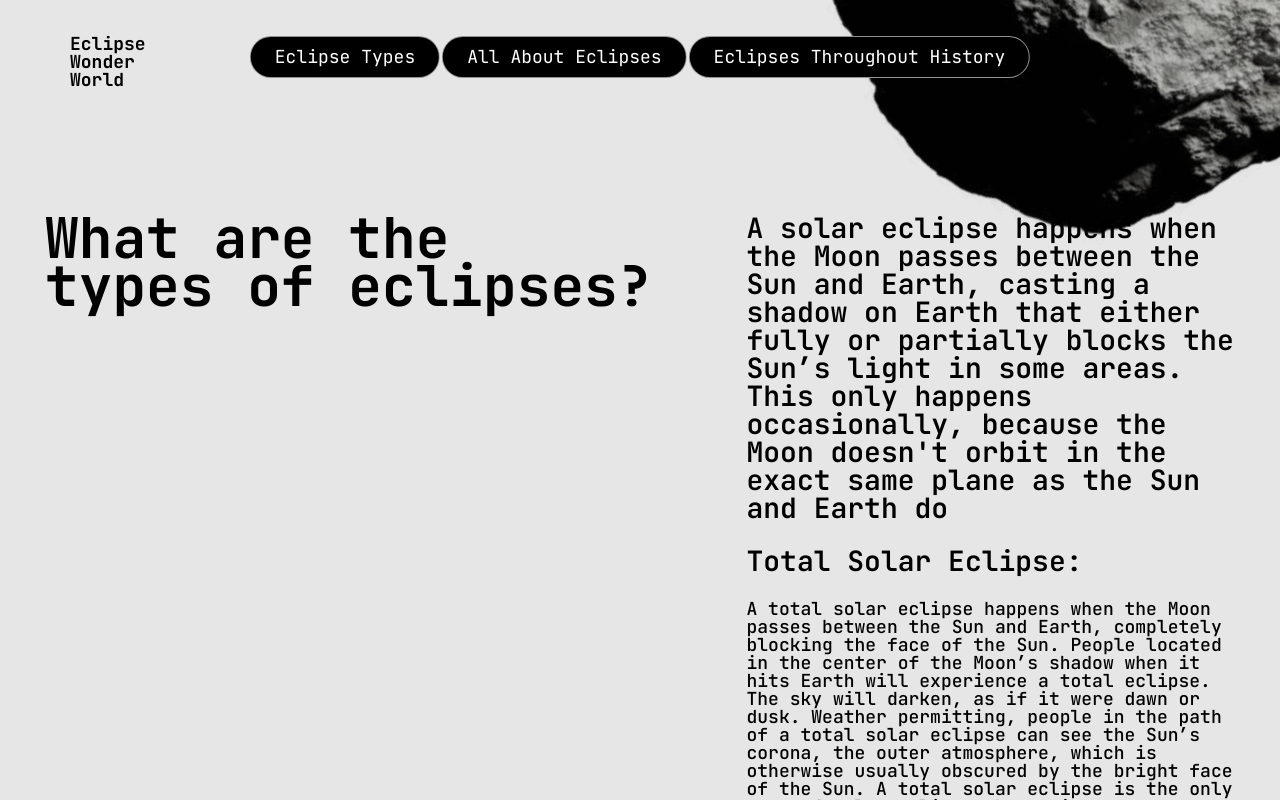
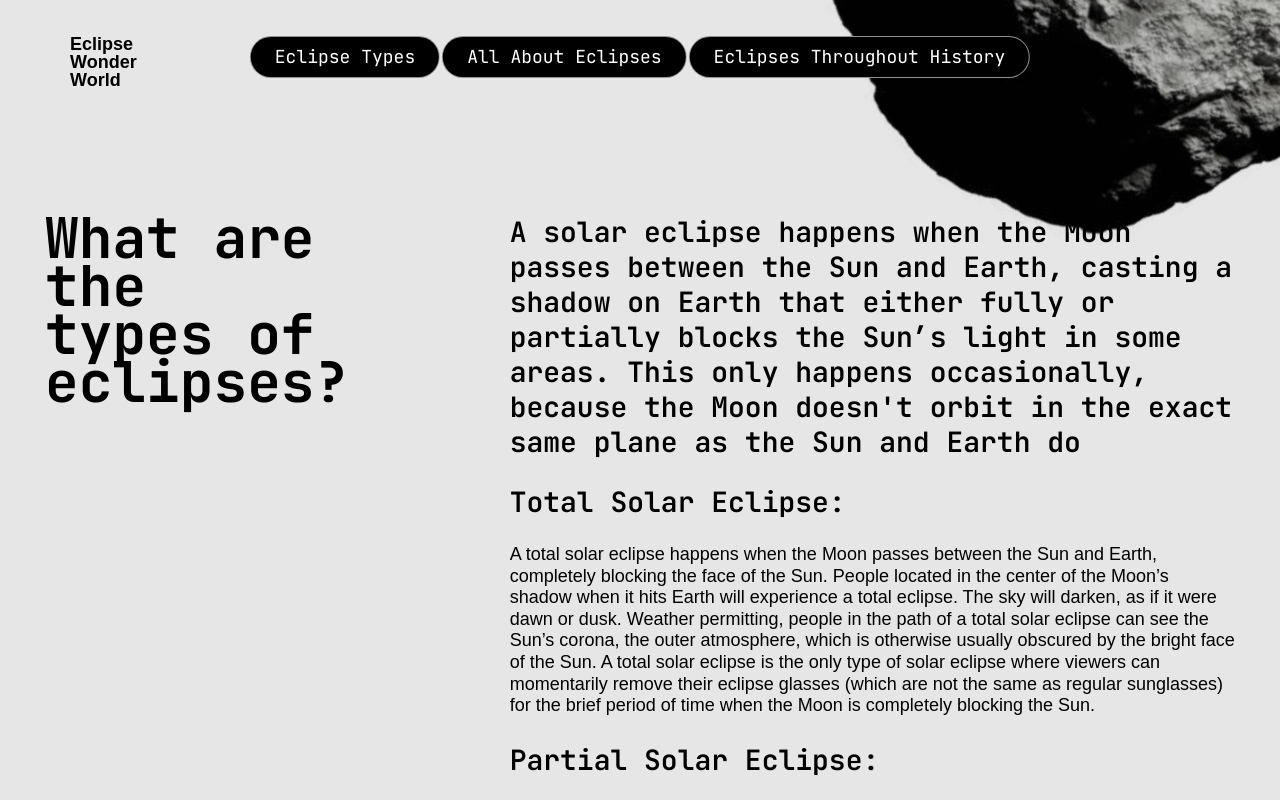
Before and after one commit to MOAZ-DEV/eclipsewonderworld, a React (Vite) app: page /eclipsewonderworld/eclipse_types in a window 1280 px wide. Built offline with nearby package versions, Linux system fonts and the light colour scheme.

Commit message:
:spaghetti:

```diff
--- a/src/assets/GlobleStyling/variables&fonts.scss
+++ b/src/assets/GlobleStyling/variables&fonts.scss
@@ -30,17 +30,17 @@
 
         text-transform: uppercase;
 
-        @include sc(600px) {
+        @include sc(1045px) {
                 font-size: 48px;
                 padding: 0 45px;
                 br {
                         display: none;
                 }
         }
-        @include sc(425px) {
-                font-size: 40px;
+        @include sc(565px) {
+                font-size: 35px;
                 br {
-                        display: unset;
+                        display: none;
                 }
         }
         @include sc(325px) {
@@ -72,7 +72,7 @@
 .HB24 {
         font-size: 24px;
         font-weight: 600;
-        line-height: 100%;
+        line-height: 125%;
 }
 .HB24,
 .HR24,
@@ -99,7 +99,7 @@
 .BM14 {
         font-size: 14px;
         font-weight: 500;
-        line-height: 100%;
+        line-height: 120%;
 }
 .BB14 {
         font-size: 14px;
@@ -111,6 +111,7 @@
 .BM14 {
         @include rsc(1200px) {
                 font-size: 18px;
+                font-family: sans-serif !important;
         }
 }
 .BM12 {
--- a/src/components/Footer.tsx
+++ b/src/components/Footer.tsx
@@ -3,10 +3,8 @@ import "./styling.scss";
 
 export const Footer = () => <footer>
     <div>
-        <h3 className="HB36">
-            This website made with team full with passion. Targeted to deliver knowledge to the young generation!
-
-        </h3>
+        <h3 className="HB24">
+            This website made with team full with passion. Targeted to deliver knowledge to the young generation!</h3>
         <div className="wrap">
             <div className="video">
                 <video src={lnv} autoPlay={true} playsInline={true} loop={true} ></video>
--- a/src/components/PNL.tsx
+++ b/src/components/PNL.tsx
@@ -1,8 +1,9 @@
 import "./styling.scss";
 export const PNL = () => <div className="pnlWrap">
     <h3 className="HB36">
-        Learn And Play. <br /> Explore Our Fun <br /> Games Now!</h3>
-
+        Play and Get know <br />
+        to Eclipse more <br />
+        than ever!</h3>
     <ul>
         <li><a href="https://mohammedhamdy102003.github.io/memorygame/">
             <svg width="13" height="14" viewBox="0 0 13 14" fill="none" xmlns="http://www.w3.org/2000/svg">
@@ -18,14 +19,14 @@ export const PNL = () => <div className="pnlWrap">
                 Eclipse word search </h5>
             <h6 className="BM12">
                 A game where kids are asked to find the hidden letters grid</h6></a></li>
-                <li><a href="/eclipsewonderworld/game/eclipse_matching">
+        <li><a href="/eclipsewonderworld/game/eclipse_matching">
             <svg width="13" height="14" viewBox="0 0 13 14" fill="none" xmlns="http://www.w3.org/2000/svg">
                 <path d="M0.5 13L12.5 1M12.5 1H1.5M12.5 1V11" stroke="black" /></svg>
             <h5 className="BB18">
                 Eclipse matching</h5>
             <h6 className="BM12">
                 A memory game where kids are shown a series of images and asked to match them up</h6></a></li>
-                <li><a href="https://mohammedhamdy102003.github.io/puzzle/">
+        <li><a href="https://mohammedhamdy102003.github.io/puzzle/">
             <svg width="13" height="14" viewBox="0 0 13 14" fill="none" xmlns="http://www.w3.org/2000/svg">
                 <path d="M0.5 13L12.5 1M12.5 1H1.5M12.5 1V11" stroke="black" /></svg>
             <h5 className="BB18">
--- a/src/components/styling.scss
+++ b/src/components/styling.scss
@@ -1,6 +1,8 @@
 @import "../assets/GlobleStyling/variables&fonts.scss", "../assets/GlobleStyling/mixins&autos.scss";
+
 nav {
     @include DFR;
+
     @include sc(890px) {
         display: flex;
         padding: 35px 12px;
@@ -8,8 +10,6 @@ nav {
         display: flex;
         padding: 35px 12px 0 12px;
         align-items: stretch;
-        gap: 10px;
-
         gap: 0px;
 
         width: calc(100vw - (12px * 2));
@@ -28,6 +28,7 @@ nav {
             }
         }
     }
+
     align-items: flex-start;
     position: relative;
 
@@ -36,12 +37,14 @@ nav {
 
     ul {
         @include DFR;
+
         @include sc(800px) {
             @include DFC;
             align-items: flex-end;
 
             min-width: 30%;
         }
+
         align-items: flex-start;
         gap: -10px;
 
@@ -73,6 +76,7 @@ nav {
         }
     }
 }
+
 footer {
     @include DFC;
     gap: 0px !important;
@@ -84,7 +88,8 @@ footer {
     color: #fff;
 
     * {
-    color: #fff ;
+        color: #fff;
+
         div .warp ul li a {
             color: #000 !important
         }
@@ -92,25 +97,34 @@ footer {
 
     div {
         @include DFR;
+
         @include sc(700px) {
             padding: 25px;
         }
+
         @include sc(400px) {
             padding: 25px 12px;
         }
+
         justify-content: space-between;
         align-items: flex-start;
 
         width: -webkit-fill-available;
-        padding: 45px;
+        padding: 75px;
+
+        h3 {
+
+        }
 
         &:last-child {
             @include sc(400px) {
                 flex-direction: column-reverse;
                 align-items: flex-start;
             }
+
             align-items: flex-end;
         }
+
         &:first-child {
             @include sc(700px) {
                 flex-direction: column-reverse;
@@ -119,17 +133,21 @@ footer {
 
                 .wrap {
                     min-width: -webkit-fill-available;
+
                     ul {
                         display: none !important;
                     }
+
                     .video {
                         margin-top: -75px !important;
+
                         video {
                             max-width: 100% !important;
                         }
                     }
                 }
             }
+
             .wrap {
                 @include DFC;
                 align-items: flex-end;
@@ -146,24 +164,29 @@ footer {
                     margin-top: -100px;
 
                     padding: 0;
+
                     video {
                         @include sc(900px) {
                             max-width: 325px;
                         }
+
                         max-width: 475px;
                         aspect-ratio: 12/6.8;
 
                         border: 1px solid white;
                         border-radius: 25px;
                     }
+
                     h4 {
                         display: none;
                     }
                 }
+
                 ul {
                     @include DFW;
-                    @include sc(800px) {
-                    }
+
+                    @include sc(800px) {}
+
                     justify-content: flex-end;
 
                     li {
@@ -192,13 +215,16 @@ footer {
         }
     }
 }
+
 .pnlWrap {
     @include DFR;
+
     @include sc(1025px) {
         h3 br {
             display: none;
         }
     }
+
     @include sc(675px) {
         @include DFC;
         gap: 45px;
@@ -206,6 +232,7 @@ footer {
         width: calc(100vw - (12px * 2));
         padding: 0px 12px;
     }
+
     align-items: center;
     justify-content: space-between;
 
@@ -216,15 +243,18 @@ footer {
         @include sc(900px) {
             columns: 1;
             width: -webkit-fill-available;
+
             li,
             a {
                 width: -webkit-fill-available;
             }
         }
+
         columns: 2;
         gap: 0;
 
         max-width: 540px;
+
         li {
             padding: 12px 35px;
 
--- a/src/pages/HomePage.tsx
+++ b/src/pages/HomePage.tsx
@@ -50,16 +50,13 @@ export const HomePage = (_props: any) => {
             <h6 className="BR14">
                 An amazing journey supported <br /> with learning games</h6>
             <h2 className="HB64">
-                The Eclipse Season: <br />
-                A Guide to Understanding <br /> and Observing</h2>
+            Eclipse Wonder World: <br /> Unlock the Joy of Learning <br /> with Games and Smiles!</h2>
         </div>
 
         <div ref={el => intro = el} className="introWrap">
             <img ref={el => introimg = el} src={introbg} alt="Moon eclipse" loading="lazy" />
-            <h6 className="BM18">
-                Have you ever wondered how the Moon <br /> gets covered up by the Sun, <br /> or what causes the sky to go dark?</h6>
-            <h4 className="HR24">
-                Well, look no further! Here on Eclipse wonder world, we're going to teach you everything there is to know about these amazing natural phenomena! Join us on a journey of wonder from ancient myths to modern science! So come on in and let the adventure begin!</h4>
+           <h4 className="HR24">
+            Hello there, and welcome to Eclipse wonder world! Have you ever wondered how the Moon gets covered up by the Sun, or what causes the sky to go dark? Well, look no further! Here on Eclipse wonder world, we're going to teach you everything there is to know about these amazing natural phenomena! Join us on a journey of wonder from ancient myths to modern science! So come on in and let the adventure begin.</h4>
         </div>
 
         <PNL />
--- a/src/pages/styling.scss
+++ b/src/pages/styling.scss
@@ -25,6 +25,8 @@
         gap: 25px;
 
         text-align: center;
+
+        max-width: 95vw;
 
         h2 {
             -webkit-text-stroke: 0.25px rgba(255, 255, 255, 0.514);
@@ -134,6 +136,9 @@
 
         width: 100vw;
         padding: 0px 45px;
+
+            max-width: 1450px;
+
         &.lostPage {
             align-items: center !important;
             justify-content: center;
@@ -143,7 +148,7 @@
             @include DFC;
             align-items: flex-start;
 
-            min-width: max-content;
+            width: fit-content;
 
             &.lost {
                 align-items: center !important;
@@ -153,6 +158,8 @@
             @include DFC;
             align-items: flex-start;
             gap: 25px;
+
+            min-width: 40vw;
         }
     }
 }
```
Also changed, not shown: src/games/MatchingGame/styling.scss (+12 -2 lines). Lines whose indentation alone changed are shown as unchanged.
